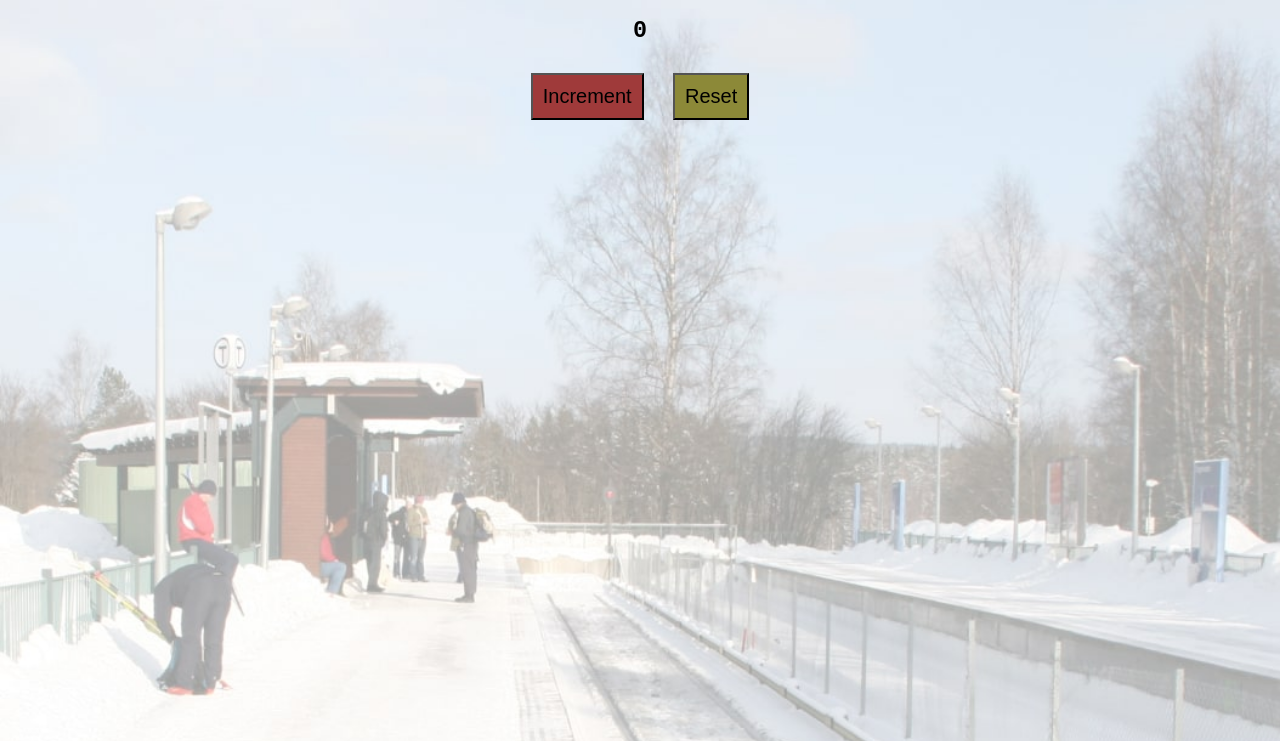
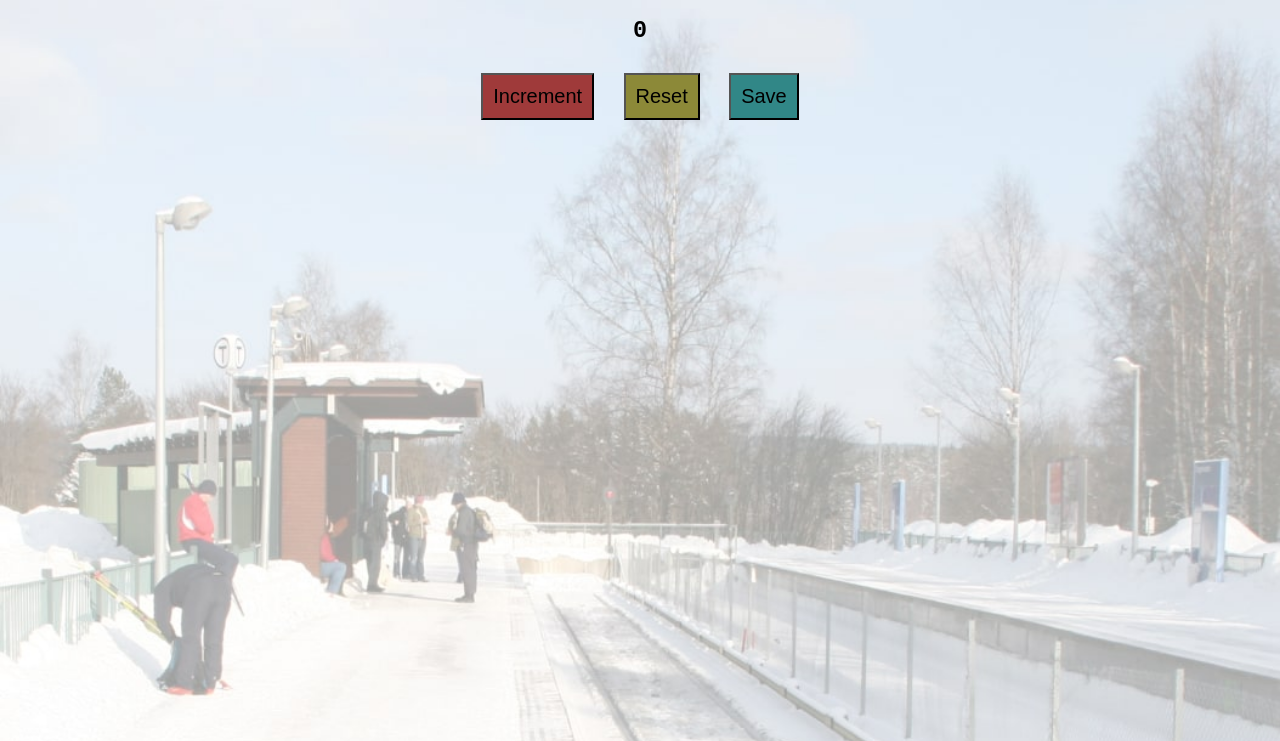
Before and after one commit to Rishab1023/passenger-counter-app, a plain HTML site: page index.html in a window 1280 px wide. Shown: the part 59-800 px from the top of the page. Drawn offline with Linux system fonts and the light colour scheme.

Commit message:
Add save button and functionality to counter app
Introduced a 'Save' button in the UI, implemented a basic save function in index.js, and styled the new button in style.css. Also updated .gitignore to exclude script.js and added a string concatenation example in script.js.

```diff
--- a/index.html
+++ b/index.html
@@ -11,6 +11,7 @@
   <h2 id="count-el">0</h2>
   <button id="Increment-btn" onclick="increment()">Increment</button>
   <button id="reset-btn" onclick="reset()">Reset</button>
+  <button id="save-btn" onclick="save()">Save</button>
   <script src="index.js"></script>
 </body>
 </html>
--- a/index.js
+++ b/index.js
@@ -17,3 +17,9 @@ function reset() {
       countEl.innerText = count
 
 }
+
+function save(params) {
+    console.log(count);
+
+}
+save()
--- a/style.css
+++ b/style.css
@@ -26,9 +26,19 @@ button{
   font: bold;
 }
 
+#save-btn{
+   background-color: rgb(49, 135, 135);
+  padding: 10px;
+  font-size: 20px;
+  font: bold;
+}
+
 :hover#Increment-btn{
   background-color: red;
 }
 :hover#reset-btn{
   background-color: yellow;
 }
+:hover#save-btn{
+  background-color: rgb(0, 250, 250);
+}
```
Also changed, not shown: script.js (+7 -0 lines), 1 other file.
